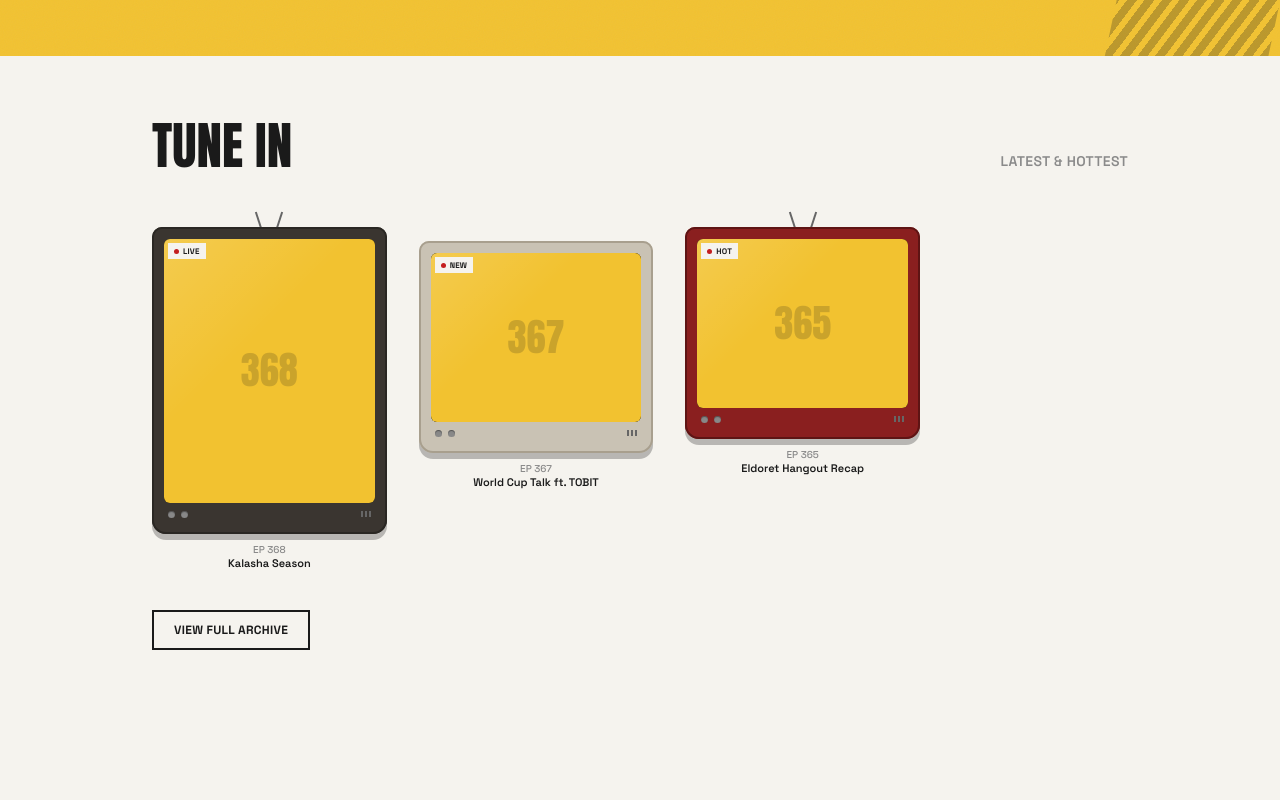
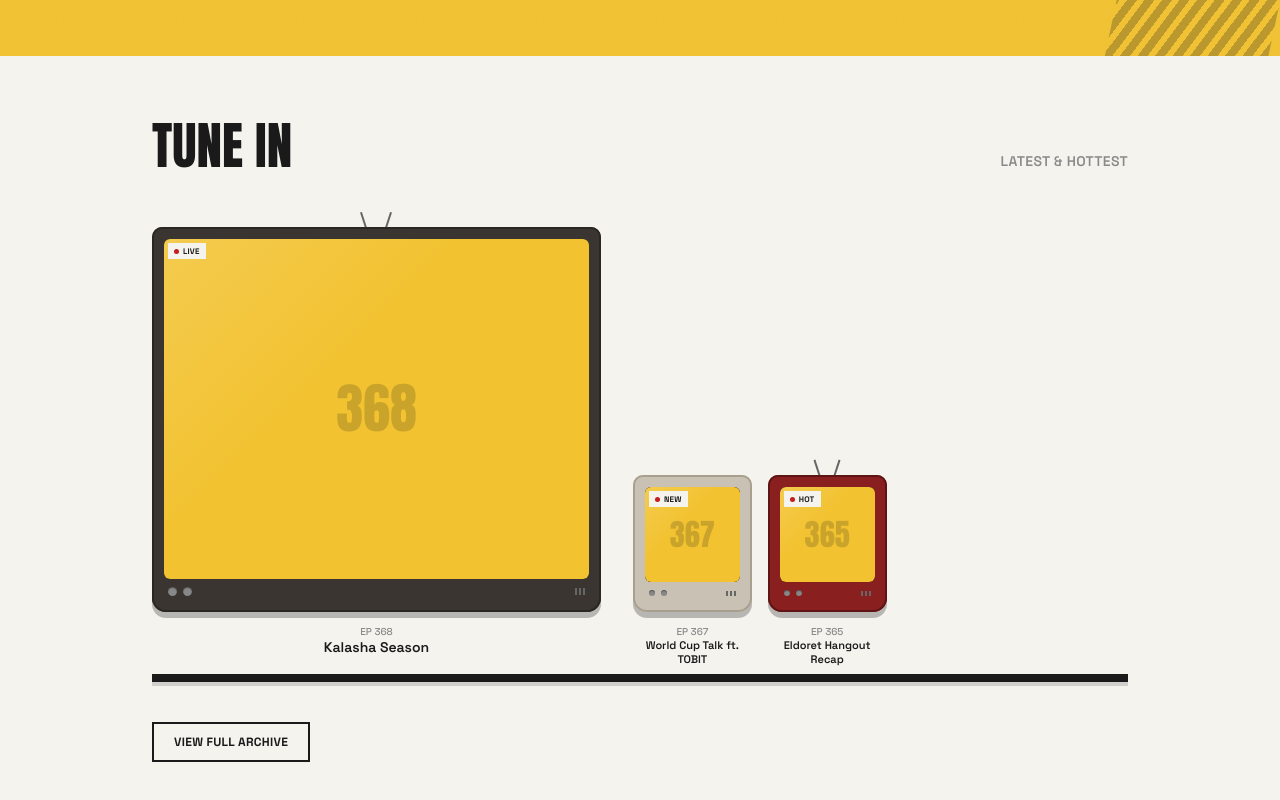
Before and after one commit to Jhny23/mic-cheque, a Next.js app in the folder mic-cheque-web/: page / in a window 1280 px wide. Shown: the part 648-1448 px from the top of the page. Before the commit the page ends 1362 px from the top, so only its background shows below. Built offline with nearby package versions, Linux system fonts and the light colour scheme.

Commit message:
Fix Tune In section: ground TVs on a shelf, replace random offsets with size hierarchy

```diff
--- a/mic-cheque-web/components/RetroTV.tsx
+++ b/mic-cheque-web/components/RetroTV.tsx
@@ -8,7 +8,7 @@ export type Episode = {
   tag: string | null;
   isStatic: boolean;
   antenna: boolean;
-  tall: boolean;
+  size: "large" | "small";
 };
 
 const cabinetPalettes = [
@@ -48,11 +48,13 @@ export default function RetroTV({
   }, [index]);
 
   const showStatic = ep.isStatic || !tuned;
+  const isLarge = ep.size === "large";
 
   return (
     <div
-      className="flex flex-col items-center"
-      style={{ transform: index % 2 === 1 ? "translateY(14px)" : undefined }}
+      className={`flex flex-col items-center ${
+        isLarge ? "w-full sm:w-[46%]" : "w-full sm:w-[24%]"
+      }`}
     >
       <div className="flex gap-3 h-5 -mb-1">
         {ep.antenna && (
@@ -60,7 +62,7 @@ export default function RetroTV({
             <div
               style={{
                 width: 2,
-                height: 20,
+                height: isLarge ? 26 : 18,
                 background: "#666",
                 transform: "rotate(-18deg)",
                 transformOrigin: "bottom",
@@ -69,7 +71,7 @@ export default function RetroTV({
             <div
               style={{
                 width: 2,
-                height: 20,
+                height: isLarge ? 26 : 18,
                 background: "#666",
                 transform: "rotate(18deg)",
                 transformOrigin: "bottom",
@@ -91,7 +93,7 @@ export default function RetroTV({
           className="relative overflow-hidden bg-[#0a0a0a]"
           style={{
             borderRadius: "6px",
-            aspectRatio: ep.tall ? "4/5" : "5/4",
+            aspectRatio: isLarge ? "5/4" : "1/1",
             boxShadow: "inset 0 0 12px rgba(0,0,0,0.8)",
           }}
         >
@@ -101,7 +103,7 @@ export default function RetroTV({
             <div className="absolute inset-0 flex items-center justify-center bg-marigold">
               <span
                 className="font-display text-ink"
-                style={{ fontSize: "2.4rem", opacity: 0.18 }}
+                style={{ fontSize: isLarge ? "3.4rem" : "1.9rem", opacity: 0.18 }}
               >
                 {ep.n}
               </span>
@@ -134,8 +136,8 @@ export default function RetroTV({
                 key={i}
                 className="inline-block bg-[#888]"
                 style={{
-                  width: 7,
-                  height: 7,
+                  width: isLarge ? 9 : 6,
+                  height: isLarge ? 9 : 6,
                   borderRadius: "9999px",
                   boxShadow: "inset 0 1px 1px rgba(0,0,0,0.4)",
                 }}
@@ -147,18 +149,22 @@ export default function RetroTV({
               <span
                 key={i}
                 className="inline-block bg-[#666]"
-                style={{ width: 2, height: 6 }}
+                style={{ width: 2, height: isLarge ? 7 : 5 }}
               />
             ))}
           </div>
         </div>
       </div>
 
-      <div className="mt-2 text-center px-1">
+      <div className="mt-3 text-center px-1 h-[34px]">
         <p className="font-body font-medium text-[10px] text-static">
           EP {ep.n}
         </p>
-        <p className="font-body font-semibold text-[11px] text-ink leading-tight">
+        <p
+          className={`font-body font-semibold text-ink leading-tight ${
+            isLarge ? "text-sm" : "text-[11px]"
+          }`}
+        >
           {ep.title}
         </p>
       </div>
--- a/mic-cheque-web/components/TuneIn.tsx
+++ b/mic-cheque-web/components/TuneIn.tsx
@@ -7,7 +7,7 @@ const episodes: Episode[] = [
     tag: "LIVE",
     isStatic: false,
     antenna: true,
-    tall: true,
+    size: "large",
   },
   {
     n: "367",
@@ -15,7 +15,7 @@ const episodes: Episode[] = [
     tag: "NEW",
     isStatic: false,
     antenna: false,
-    tall: false,
+    size: "small",
   },
   {
     n: "365",
@@ -23,11 +23,13 @@ const episodes: Episode[] = [
     tag: "HOT",
     isStatic: false,
     antenna: true,
-    tall: false,
+    size: "small",
   },
 ];
 
 export default function TuneIn() {
+  const [featured, ...rest] = episodes;
+
   return (
     <section id="episodes" className="px-6 py-16 max-w-5xl mx-auto">
       <div className="flex items-end justify-between mb-10">
@@ -39,10 +41,21 @@ export default function TuneIn() {
         </span>
       </div>
 
-      <div className="grid grid-cols-1 sm:grid-cols-3 gap-x-8 gap-y-12 max-w-3xl">
-        {episodes.map((ep, i) => (
-          <RetroTV ep={ep} index={i} key={ep.n} />
-        ))}
+      <div className="relative">
+        {/* the sets sit on this shelf — grounds the composition instead of
+            letting each TV float at its own arbitrary height */}
+        <div className="flex items-end justify-center sm:justify-start gap-6 sm:gap-8 flex-wrap sm:flex-nowrap pb-4">
+          <RetroTV ep={featured} index={0} />
+          <div className="flex items-end gap-4 w-full sm:w-auto flex-1">
+            {rest.map((ep, i) => (
+              <RetroTV ep={ep} index={i + 1} key={ep.n} />
+            ))}
+          </div>
+        </div>
+        <div
+          className="h-2 bg-ink"
+          style={{ boxShadow: "0 4px 0 rgba(0,0,0,0.15)" }}
+        />
       </div>
 
       <div className="mt-10">
```
